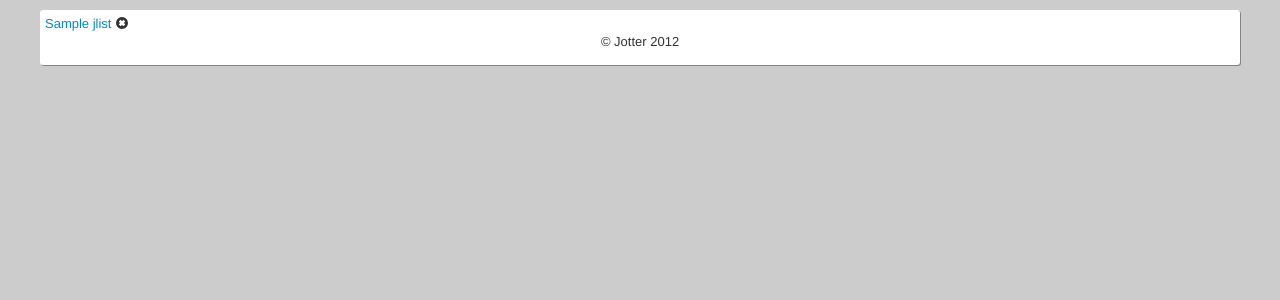
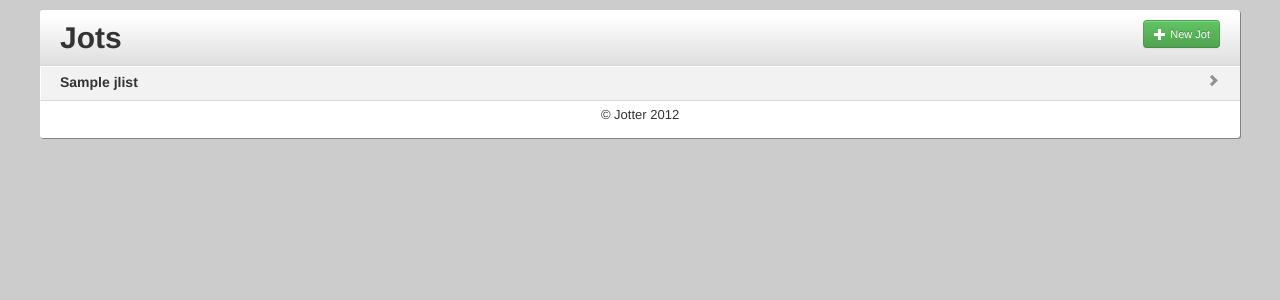
Before and after one commit to brab/jotter, a Django app: template templates/dashboard.html in a window 1280 px wide. Shown: the top 300 px of the page. Run offline with Django 3.2, Linux system fonts and the light colour scheme; the template is opened without the code that fills it: most values are stand-ins (such as "Sample title", 1, 10 or a date in 2020); some libraries are stand-ins or nearby versions.

Commit message:
Some styling on the jLists and new Jot screens

```diff
--- a/media/css/styles.css
+++ b/media/css/styles.css
@@ -29,11 +29,11 @@ footer p { text-align: center; /* center align it with the container */ }
     background: linear-gradient(top, rgba(255,255,255,0) 0%, rgba(255,255,255,0) 1%, rgba(222,222,222,1) 100%);
 }
 
-#jlist-items {
+#jlist-items, #jlists {
     margin: 0 -5px 5px -5px;
 }
 
-.jlist-item {
+.jlist-item, .jlist {
     background-color: #f2f2f2;
     border-top: 1px solid #d8d8d8;
     border-bottom: 1px solid #d8d8d8;
--- a/templates/dashboard.html
+++ b/templates/dashboard.html
@@ -1,11 +1,32 @@
 {% extends "base.html" %}
 
+{% block scripts %}
+{{ block.super }}
+<script type="text/javascript">
+  $(document).ready(function() {
+
+    $('.jlist').on('click', function() {
+      window.location = $(this).attr('data-href');
+    });
+
+  });
+</script>
+{% endblock scripts %}
+
 {% block body %}
+<div id="header">
+  <h1 class="inline">Jots</h1>
+  <a class="btn btn-success btn-small pull-right" id="list-new" href="{% url jotter.jot.views.jlist_edit %}"><i class="icon-plus icon-white"></i> New Jot</a>
+</div>
 <div id="jlists">
   {% for jlist in jlists %}
-  <div class="jlist-elem">
-    <a href="{% url jotter.jot.views.jlist_view jlist.slug %}">{{ jlist.name }}</a>
-    <a href="{% url jotter.jot.views.jlist_delete jlist.slug %}"><i class="icon-remove-sign"></i></a>
+  <div class="jlist" data-href="{% url jotter.jot.views.jlist_view jlist.slug %}">
+    <h4>
+      <span>{{ jlist.name }}</span>
+      <i class="item-edit-icon icon-chevron-right opac-light pull-right"></i>
+      <a href="{% url jotter.jot.views.jlist_delete jlist.slug %}" style="display:none;"><i class="icon-remove-sign"></i></a>
+      <p> </p>
+    </h4>
   </div>
   {% endfor %}
 </div>
```
Also changed, not shown: templates/jot/jlist_edit.html (+4 -7 lines).
